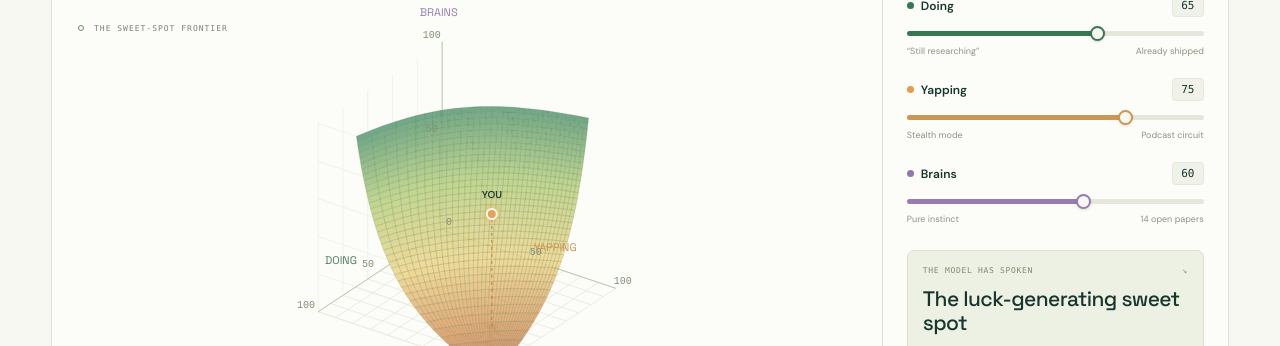
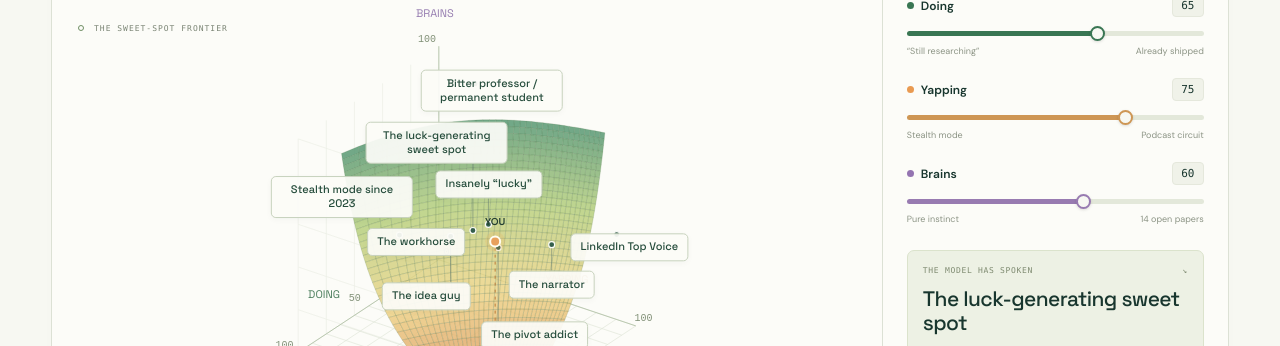
Before and after one commit to chintan94/the-luck-surface, a website with bundled scripts: page public/index.html in a window 1280 px wide. Shown: the part 454-800 px from the top of the page. Built offline with nearby package versions, Linux system fonts and the light colour scheme.

Commit message:
Pin clickable archetype labels to rotating 3D coordinates

```diff
--- a/public/app.js
+++ b/public/app.js
@@ -1,8 +1,20 @@
 import {keys,presets,decodeState,encodeState,toggleDimension,diagnose} from './model.js';
+import {archetypes,placeLabels} from './archetypes.js';
 const $=s=>document.querySelector(s);
 let {values,selected}=decodeState(location.hash);
 const canvas=$('#surface'),ctx=canvas.getContext('2d'),map=$('#map');
 let width=800,height=388,yaw=-.62,pitch=.49,zoom=1,drag=null,frame=0;
+const labelLayer=document.createElement('div');
+labelLayer.className='surface-labels';labelLayer.setAttribute('role','group');labelLayer.setAttribute('aria-label','3D archetypes — select one to locate yourself');
+$('#plot').append(labelLayer);
+const labelButtons=archetypes.map(archetype=>{
+  const button=document.createElement('button');button.className='surface-label';button.textContent=archetype.label;
+  button.dataset.archetype=archetype.id;
+  button.title=`${archetype.label} · Doing ${archetype.values.doing}, Yapping ${archetype.values.yapping}, Brains ${archetype.values.brains}`;
+  button.setAttribute('aria-label',button.title);
+  button.addEventListener('click',()=>{values={...archetype.values};render();announce('Archetype loaded. Try not to make it your entire personality.');});
+  labelLayer.append(button);return button;
+});
 const colors={doing:'#4c7e5d',yapping:'#cd9457',brains:'#967db0'};
 function render(){
   for(const k of keys){
@@ -13,6 +25,7 @@ function render(){
   const is3=selected.length===3,original=selected.includes('doing');
   $('#mode').textContent=is3?'3D SURFACE':original?'2D · ORIGINAL':'2D · REMIX';
   $('#plot').classList.toggle('is-map',!is3);
+  labelLayer.hidden=!is3;
   canvas.hidden=!is3;canvas.style.display=is3?'block':'none';map.hidden=is3;
   $('#plot-badge').hidden=!is3;$('#reset-view').hidden=!is3;
   $('#doing-alias').textContent=!is3&&!selected.includes('yapping')?'as Boldness':'';
@@ -20,7 +33,7 @@ function render(){
   $('#chart-subtitle').textContent=is3?'Three variables. Zero guarantees.':!selected.includes('brains')?'Why some people are just insanely “lucky”.':!selected.includes('yapping')?'Why brains alone don’t make you rich.':'Why the loudest person has a podcast.';
   $('#chart-hint').innerHTML=is3?'↔ Drag to orbit <span>·</span> Scroll to zoom':(matchMedia('(max-width:760px)').matches?'Swipe to explore · Tap to locate yourself':'Tap the map to locate yourself');
   $('#chart-dimensions').textContent=selected.map(x=>x.toUpperCase()).join(' × ');
-  $('#model-note').textContent=is3?'A made-up frontier: more doing × yapping, fewer brains needed. The dot is you. Neither is investment advice.':!selected.includes('yapping')?'Lauris’s original map. Doing becomes Boldness in this view. Original labels; interactive redraw.':original?'Lauris’s original labels, redrawn as an interactive map. Same joke. Now with a dot for your ego.':'An unofficial bonus remix. Lauris supplied the inspiration; we supplied the podcast slander.';
+  $('#model-note').textContent=is3?'Labels mark real positions in this made-up model. Click one to try it. The orange dot is you.':!selected.includes('yapping')?'Lauris’s original map. Doing becomes Boldness in this view. Original labels; interactive redraw.':original?'Lauris’s original labels, redrawn as an interactive map. Same joke. Now with a dot for your ego.':'An unofficial bonus remix. Lauris supplied the inspiration; we supplied the podcast slander.';
   const d=diagnose(values,selected);$('#diagnosis-title').textContent=d.title;$('#diagnosis-copy').textContent=d.copy;$('#energy').textContent=d.energy+'%';$('#energy-fill').style.width=d.energy+'%';
   if(is3)requestDraw();else renderMap();
 }
@@ -72,6 +85,7 @@ function draw(){
    const t=p.avg;const stops=[[216,135,86],[239,214,139],[184,208,129],[91,154,117]];const seg=Math.min(2,Math.floor(t*3)),f=t*3-seg;const rgb=stops[seg].map((v,i)=>Math.round(v+(stops[seg+1][i]-v)*f));
    ctx.fillStyle=`rgba(${rgb.join(',')},0.88)`;ctx.fill();ctx.strokeStyle='rgba(72,105,63,.32)';ctx.lineWidth=.5;ctx.stroke();
  }
+ drawArchetypes();
  // The user's location is a real three-axis coordinate, independent of the fictional frontier.
  const point=[values.yapping/100,values.doing/100,values.brains/100],p=project(...point);
  line([[point[0],point[1],0],point],'#bd7b39',1,[3,4]);
@@ -80,6 +94,25 @@ function draw(){
  ctx.fillStyle='#243e31';ctx.font='600 10px "DM Sans", sans-serif';ctx.textAlign='center';ctx.fillText('YOU',p.x,p.y-16);
  label('YAPPING',[.55,-.14,0],colors.yapping,11);label('DOING',[-.19,.55,0],colors.doing,11);label('BRAINS',[-.02,0,1.13],colors.brains,11);
  for(const v of [0,.5,1]){label(String(v*100),[v,-.055,0]);if(v)label(String(v*100),[-.07,v,0]);if(v)label(String(v*100),[-.06,0,v]);}
+}
+function drawArchetypes(){
+ const you=project(values.yapping/100,values.doing/100,values.brains/100);
+ const items=archetypes.map((archetype,i)=>({
+   ...archetype,button:labelButtons[i],
+   anchor:project(archetype.values.yapping/100,archetype.values.doing/100,archetype.values.brains/100),
+   w:labelButtons[i].offsetWidth,h:labelButtons[i].offsetHeight
+ }));
+ const positions=placeLabels(items,width,height,[{x:you.x-18,y:you.y-28,w:36,h:40}]);
+ for(const item of positions){
+   item.button.style.transform=`translate(${item.x}px,${item.y}px)`;
+   const active=keys.every(k=>values[k]===item.values[k]);item.button.setAttribute('aria-pressed',String(active));
+   // Leader lines preserve the exact anchor even when text moves for readability.
+   const endX=Math.max(item.x,Math.min(item.x+item.w,item.anchor.x));
+   const endY=Math.max(item.y,Math.min(item.y+item.h,item.anchor.y));
+   ctx.beginPath();ctx.moveTo(item.anchor.x,item.anchor.y);ctx.lineTo(endX,endY);
+   ctx.strokeStyle=active?'#bd7b39':'#5f786f80';ctx.lineWidth=1;ctx.stroke();
+   ctx.beginPath();ctx.arc(item.anchor.x,item.anchor.y,3,0,Math.PI*2);ctx.fillStyle=active?'#d99045':'#355f4c';ctx.fill();ctx.strokeStyle='#fcfcf8';ctx.lineWidth=1.2;ctx.stroke();
+ }
 }
 canvas.addEventListener('pointerdown',e=>{drag={x:e.clientX,y:e.clientY};canvas.setPointerCapture(e.pointerId);});
 canvas.addEventListener('pointermove',e=>{if(!drag)return;yaw+=(e.clientX-drag.x)*.008;pitch=Math.max(-.12,Math.min(1.1,pitch+(e.clientY-drag.y)*.006));drag={x:e.clientX,y:e.clientY};requestDraw();});
@@ -104,3 +137,6 @@ function renderMap(){
  });
 }
 render();
+
+// Re-measure callouts once the self-hosted font metrics are available.
+document.fonts.ready.then(requestDraw);
--- /dev/null
+++ b/public/archetypes.js
@@ -0,0 +1,38 @@
+import {presets} from './model.js';
+
+// Real trait coordinates, shared with presets where available. These mark people
+// in the 3D space; they need not lie on the fictional equal-luck contour.
+export const archetypes = [
+  {id:'voice',label:'LinkedIn Top Voice',values:presets.voice},
+  {id:'stealth',label:'Stealth mode since 2023',values:presets.stealth},
+  {id:'professor',label:'Bitter professor / permanent student',values:presets.professor},
+  {id:'lucky',label:'Insanely “lucky”',values:presets.lucky},
+  {id:'workhorse',label:'The workhorse',values:{doing:91,yapping:45,brains:65}},
+  {id:'narrator',label:'The narrator',values:{doing:43,yapping:88,brains:53}},
+  {id:'idea',label:'The idea guy',values:{doing:14,yapping:16,brains:22}},
+  {id:'pivot',label:'The pivot addict',values:{doing:32,yapping:53,brains:36}},
+  {id:'chaos',label:'Reckless chaos',values:{doing:91,yapping:69,brains:12}},
+  {id:'sweet',label:'The luck-generating sweet spot',values:{doing:64,yapping:63,brains:61}}
+];
+
+// Choose the nearest clear spot for each readable, camera-facing label.
+// Anchors stay fixed in world space; only the callout shifts to avoid collisions.
+export function placeLabels(items,width,height,obstacles=[]) {
+  const placed=[],padding=8,top=36,bottom=28;
+  const overlap=(a,b)=>Math.max(0,Math.min(a.x+a.w+4,b.x+b.w+4)-Math.max(a.x-4,b.x-4))*Math.max(0,Math.min(a.y+a.h+4,b.y+b.h+4)-Math.max(a.y-4,b.y-4));
+  for(const item of items){
+    let best=null;
+    for(const radius of [18,40,65,95,130,175,225])for(let i=0;i<16;i++){
+      const angle=i*Math.PI/8;
+      const x=Math.max(padding,Math.min(width-item.w-padding,item.anchor.x+Math.cos(angle)*radius-item.w/2));
+      const y=Math.max(top,Math.min(height-item.h-bottom,item.anchor.y+Math.sin(angle)*radius-item.h/2));
+      const box={x,y,w:item.w,h:item.h};
+      const distance=(x+item.w/2-item.anchor.x)**2+(y+item.h/2-item.anchor.y)**2;
+      const collision=[...placed,...obstacles].reduce((sum,other)=>sum+overlap(box,other),0);
+      const score=distance+collision*150;
+      if(!best||score<best.score)best={...box,score};
+    }
+    placed.push({...item,...best});
+  }
+  return placed;
+}
```
Also changed, not shown: README.md, public/style.css.
